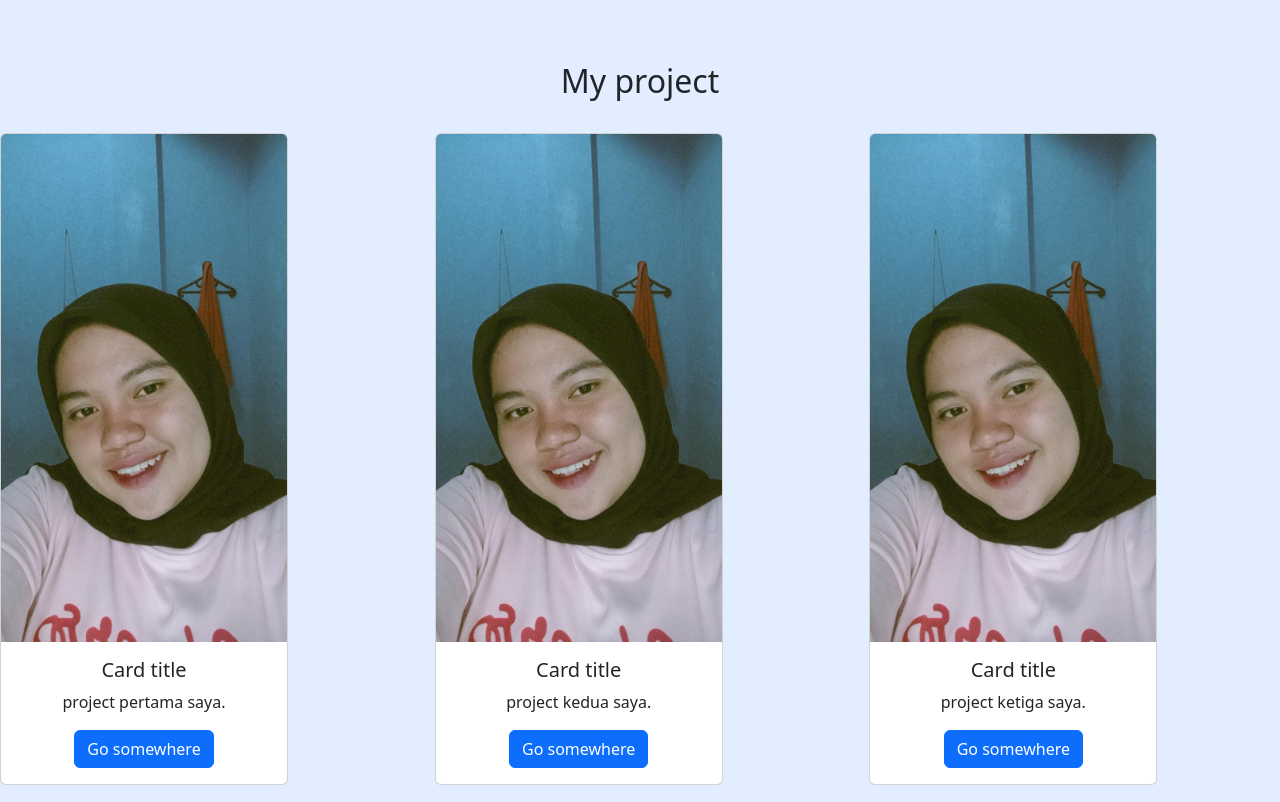
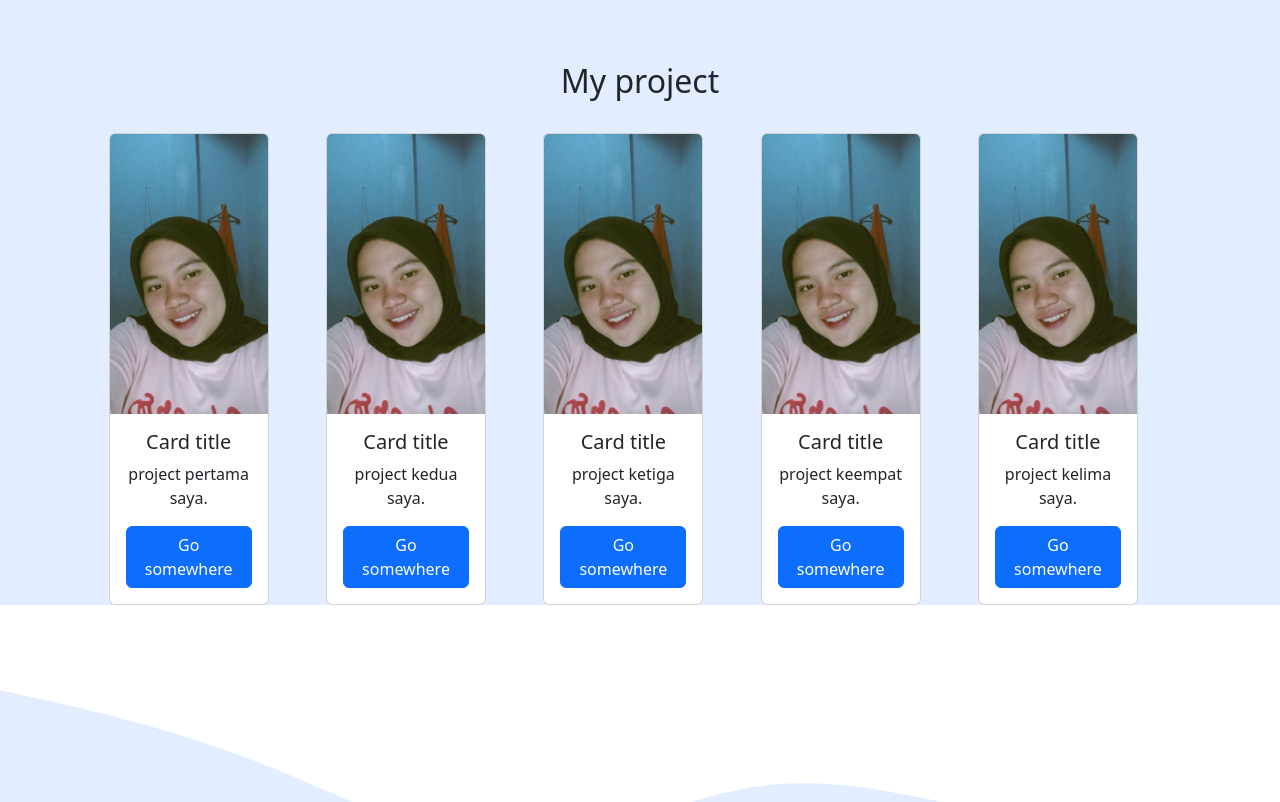
Before and after one commit to asri2205/asri2205.github.io, a plain HTML site: page index.html in a window 1280 px wide. Shown: the part 1220-2022 px from the top of the page. Drawn offline with nearby package versions, Linux system fonts and the light colour scheme.

Commit message:
Add files via upload

```diff
--- a/index.html
+++ b/index.html
@@ -76,8 +76,8 @@
               </div>
             </div>
             <div class="row justify-content-center text-center">
-                 <div class="col-md-4 mb-4">
-                  <div class="card" style="width: 18rem;">
+                 <div class="col-md-2">
+                  <div class="card" style="width: 10rem;">
   <img src="windi asri.jpeg" class="card-img-top" alt="...">
   <div class="card-body">
     <h5 class="card-title">Card title</h5>
@@ -85,19 +85,19 @@
     <a href="#" class="btn btn-primary">Go somewhere</a>
   </div>
 </div>
-                 </div>
-               <div class="col-md-4 mb-4">
-                <div class="card" style="width: 18rem;">
+       </div>
+         <div class="col-md-2">
+             <div class="card" style="width: 10rem;">
   <img src="windi asri.jpeg" class="card-img-top" alt="...">
   <div class="card-body">
     <h5 class="card-title">Card title</h5>
     <p class="card-text">project kedua saya.</p>
     <a href="#" class="btn btn-primary">Go somewhere</a>
   </div>
+       </div>
    </div>
-</div>
-<div class="col-md-4 mb-4">
-<div class="card" style="width: 18rem;">
+<div class="col-md-2">
+<div class="card" style="width: 10rem;">
   <img src="windi asri.jpeg" class="card-img-top" alt="...">
   <div class="card-body">
     <h5 class="card-title">Card title</h5>
@@ -106,8 +106,8 @@
   </div>
 </div>
 </div>
-<div class="col-md-4 mb-4">
-<div class="card" style="width: 15rem;">
+<div class="col-md-2">
+<div class="card" style="width: 10rem;">
   <img src="windi asri.jpeg" class="card-img-top" alt="...">
   <div class="card-body">
     <h5 class="card-title">Card title</h5>
@@ -116,8 +116,8 @@
   </div>
 </div>
 </div>
-<div class="col-md-4 mb-4">
-<div class="card" style="width: 18rem;">
+<div class="col-md-2">
+<div class="card" style="width: 10rem;">
   <img src="windi asri.jpeg" class="card-img-top" alt="...">
   <div class="card-body">
     <h5 class="card-title">Card title</h5>
@@ -154,6 +154,16 @@
                 <button type="botton" class="btn btn-primary">kirim</button>
             </form>
           </div>
+          <section id="Quote">
+            <div class="container">
+              <div class="row text-center mb-4">
+                <div class="col">
+                  <h2>Quote</h2>
+                </div>
+              </div>
+              <div class="row justify-content-center text-center">
+                  <div class="col-md-4">
+         "we will never know how big the love of our parents until we become one" </div>
         </div>
         </div>
         </div>
```
